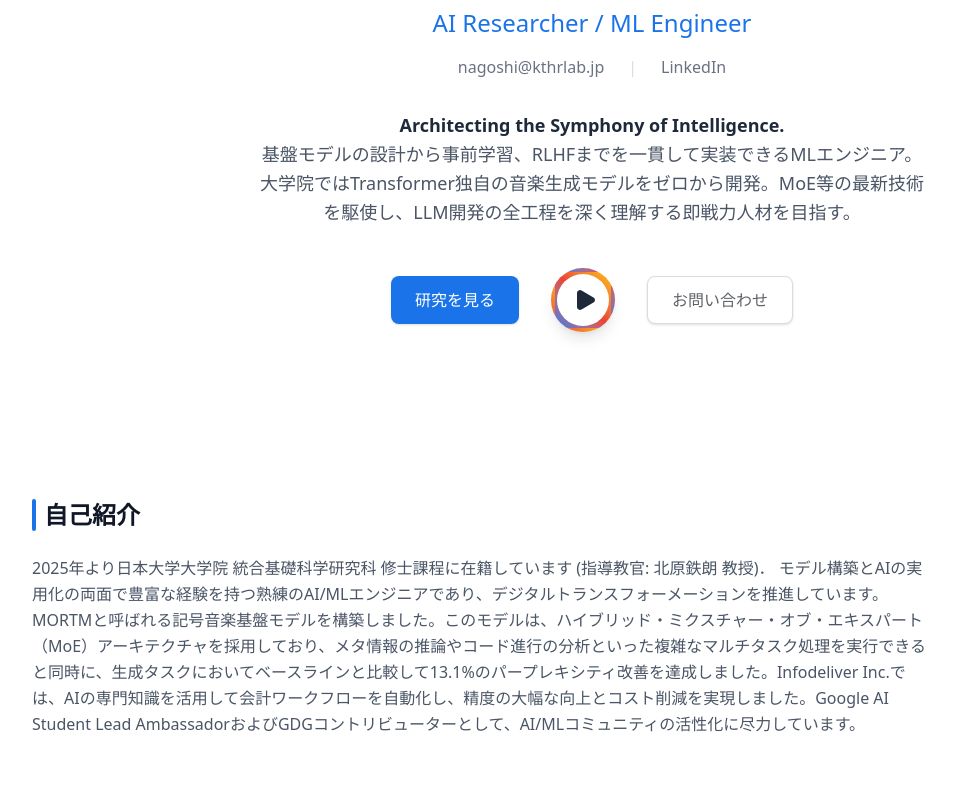
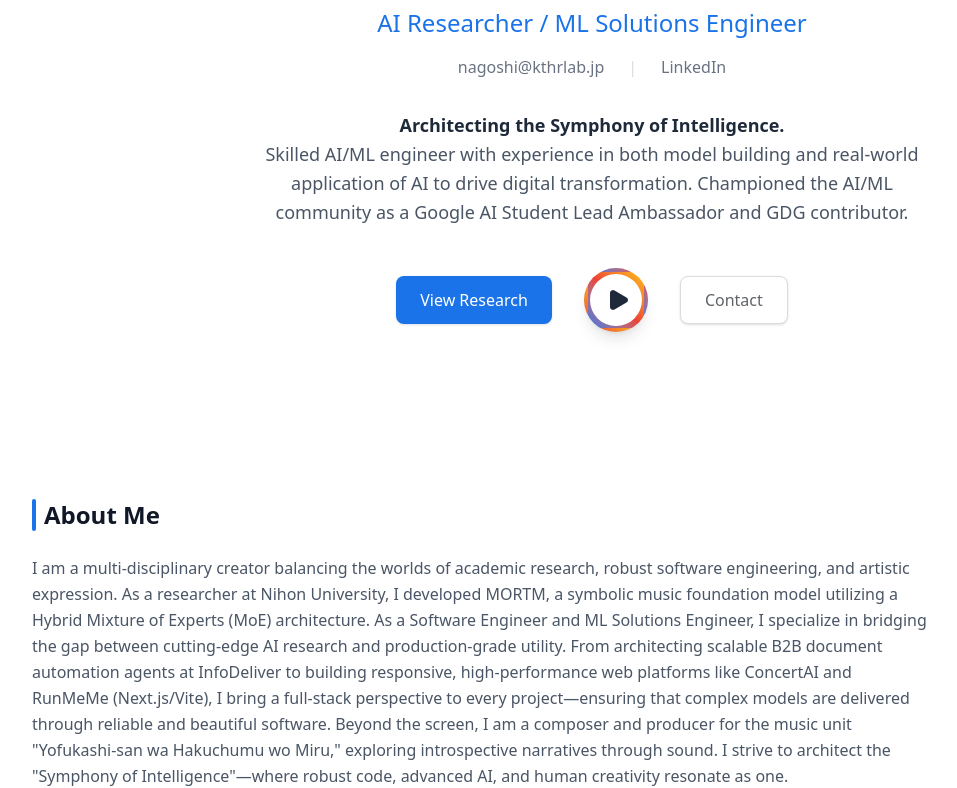
Before and after one commit to Ayato964/MyProfile, a Next.js app: page / in a window 1280 px wide. Shown: the part 381-1169 px from the top of the page, without its empty margins (48-1005 px from the left). Built offline with nearby package versions, Linux system fonts and the light colour scheme.

Commit message:
ver.1.5.7

```diff
--- a/src/context/LanguageContext.tsx
+++ b/src/context/LanguageContext.tsx
@@ -12,7 +12,7 @@ interface LanguageContextType {
 const LanguageContext = createContext<LanguageContextType | undefined>(undefined);
 
 export const LanguageProvider = ({ children }: { children: ReactNode }) => {
-    const [language, setLanguage] = useState<Language>('ja'); // Default to Japanese as requested contextually implies Japanese user targeting Global
+    const [language, setLanguage] = useState<Language>('en'); // Default to English as requested
 
     const toggleLanguage = () => {
         setLanguage((prev) => (prev === 'en' ? 'ja' : 'en'));
--- a/src/data/portfolio.ts
+++ b/src/data/portfolio.ts
@@ -4,9 +4,9 @@ export const portfolioData: PortfolioData = {
     en: {
         profile: {
             name: "Takaaki Nagoshi (Ayato)",
-            role: "AI Researcher / ML Engineer",
+            role: "AI Researcher / ML Solutions Engineer",
             tagline: "Architecting the Symphony of Intelligence.",
-            sub_tagline: "An ML engineer capable of end-to-end implementation from foundational model design through pre-training to RLHF. Developed a unique music generation model based on Transformers from scratch during graduate studies. Aims to become a highly skilled professional with deep expertise across all stages of LLM development, leveraging cutting-edge techniques like MoE.",
+            sub_tagline: "Skilled AI/ML engineer with experience in both model building and real-world application of AI to drive digital transformation. Championed the AI/ML community as a Google AI Student Lead Ambassador and GDG contributor.",
             location: "Tokyo, Japan",
             links: {
                 github: "https://github.com/Ayato964",
@@ -16,7 +16,7 @@ export const portfolioData: PortfolioData = {
         },
         about: {
             title: "About Me",
-            summary: "Skilled AI/ML engineer with experience in both model building and real-world application of AI to drive digital transformation. Built a symbolic music foundation model called MORTM, utilizing a Hybrid Mixture of Experts (MoE) architecture capable of executing complex multi-task operations—such as meta-information reasoning and chord progression analysis—while concurrently achieving a 13.1% perplexity improvement in generative tasks over the baseline. Leveraged AI expertise to automate accounting workflows at Infodeliver Inc., driving significant accuracy improvements and cost reductions. Championed the AI/ML community as a Google AI Student Lead Ambassador and GDG contributor."
+            summary: "I am a multi-disciplinary creator balancing the worlds of academic research, robust software engineering, and artistic expression. As a researcher at Nihon University, I developed MORTM, a symbolic music foundation model utilizing a Hybrid Mixture of Experts (MoE) architecture. As a Software Engineer and ML Solutions Engineer, I specialize in bridging the gap between cutting-edge AI research and production-grade utility. From architecting scalable B2B document automation agents at InfoDeliver to building responsive, high-performance web platforms like ConcertAI and RunMeMe (Next.js/Vite), I bring a full-stack perspective to every project—ensuring that complex models are delivered through reliable and beautiful software. Beyond the screen, I am a composer and producer for the music unit \"Yofukashi-san wa Hakuchumu wo Miru,\" exploring introspective narratives through sound. I strive to architect the \"Symphony of Intelligence\"—where robust code, advanced AI, and human creativity resonate as one."
         },
         projects: {
             title: "Featured Projects",
@@ -216,7 +216,7 @@ export const portfolioData: PortfolioData = {
         },
         about: {
             title: "自己紹介",
-            summary: "2025年より日本大学大学院 統合基礎科学研究科 修士課程に在籍しています (指導教官: 北原鉄朗 教授)． モデル構築とAIの実用化の両面で豊富な経験を持つ熟練のAI/MLエンジニアであり、デジタルトランスフォーメーションを推進しています。MORTMと呼ばれる記号音楽基盤モデルを構築しました。このモデルは、ハイブリッド・ミクスチャー・オブ・エキスパート（MoE）アーキテクチャを採用しており、メタ情報の推論やコード進行の分析といった複雑なマルチタスク処理を実行できると同時に、生成タスクにおいてベースラインと比較して13.1%のパープレキシティ改善を達成しました。Infodeliver Inc.では、AIの専門知識を活用して会計ワークフローを自動化し、精度の大幅な向上とコスト削減を実現しました。Google AI Student Lead AmbassadorおよびGDGコントリビューターとして、AI/MLコミュニティの活性化に尽力しています。"
+            summary: "研究者、ソフトウェア/MLエンジニア、そしてクリエイターという多角的なアイデンティティを持ち、論理と表現の融合を探求しています。研究者としては、日本大学大学院にて記号音楽基盤モデル『MORTM』を開発。並行してエンジニアとして、最先端のAI研究を堅牢なプロダクトへと昇華させる「実装力（SWE）」を強みとしています。InfoDeliverでのB2B向け自動化エージェントのアーキテクチャ設計から、Next.js/Viteを用いた美しく高速なWebアプリ開発、そしてモデルのデプロイまで。複雑なロジックを信頼性の高いソフトウェアとして届けるフルスタックな技術で社会実装を具現化します。これらの根底には『表現』への情熱があり、音楽ユニット『夜更かしさんは白昼夢を見る』での作編曲やAIを活用したゲーム制作など、技術を手段として新たな美学を形にすることに心血を注いでいます。常に「知能の交響楽（Symphony of Intelligence）」を紡ぎ出すことを目指し、私は領域を横断し続けます。"
         },
         projects: {
             title: "主要プロジェクト",
```
